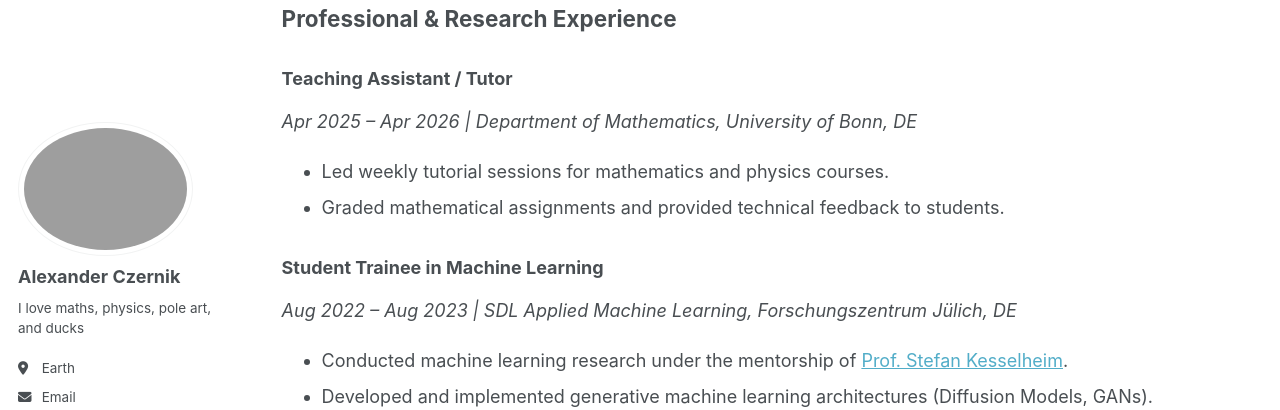
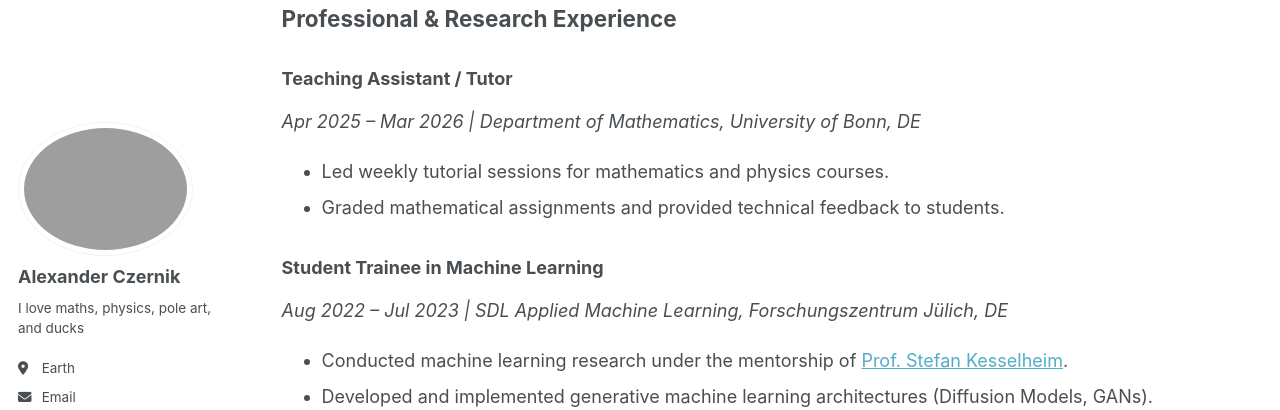
Before and after one commit to alexanderczernik/alexanderczernik.github.io, a Jekyll site: the page built from _pages/cv.md, in a window 1280 px wide and 900 px high, scrolled down 840 px. Shown: the part 149-559 px from the top of the window. Built offline with Jekyll 4.4.1, drawn with Linux system fonts in a browser that asks for light colours; a script bundle is joined from its source files by our own code; library files that are not in the unit come from our copies.

Commit message:
Update cv.md

```diff
--- a/_pages/cv.md
+++ b/_pages/cv.md
@@ -34,12 +34,12 @@ redirect_from:
 ## Professional & Research Experience
 
 ### Teaching Assistant / Tutor
-*Apr 2025 – Apr 2026 | Department of Mathematics, University of Bonn, DE*
+*Apr 2025 – Mar 2026 | Department of Mathematics, University of Bonn, DE*
   * Led weekly tutorial sessions for mathematics and physics courses.
   * Graded mathematical assignments and provided technical feedback to students.
 
 ### Student Trainee in Machine Learning
-*Aug 2022 – Aug 2023 | SDL Applied Machine Learning, Forschungszentrum Jülich, DE*
+*Aug 2022 – Jul 2023 | SDL Applied Machine Learning, Forschungszentrum Jülich, DE*
   * Conducted machine learning research under the mentorship of [Prof. Stefan Kesselheim](https://www.fz-juelich.de/profile/kesselheim_s).
   * Developed and implemented generative machine learning architectures (Diffusion Models, GANs).
   * Engineered data preprocessing pipelines for extreme ultraviolet (EUV) solar images from the SDO AIA instrument.
```
